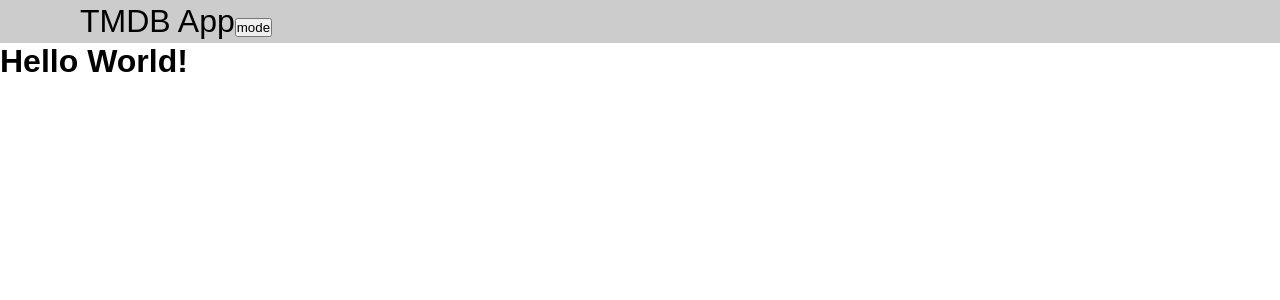
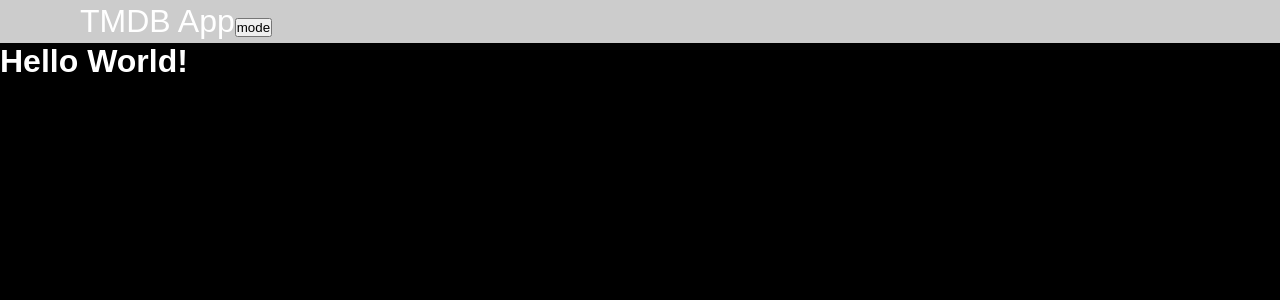
Before and after one commit to TurinoS/TMDB-app, a Next.js app: page / in a window 1280 px wide. Shown: the top 300 px of the page. Built offline with nearby package versions, Linux system fonts and the light colour scheme.

Commit message:
style: criando registry.tsx

```diff
--- /dev/null
+++ b/registry.tsx
@@ -0,0 +1,29 @@
+'use client'
+
+import React, { useState } from 'react'
+import { useServerInsertedHTML } from 'next/navigation'
+import { ServerStyleSheet, StyleSheetManager } from 'styled-components'
+
+export default function StyledComponentsRegistry({
+  children,
+}: {
+  children: React.ReactNode
+}) {
+  // Only create stylesheet once with lazy initial state
+  // x-ref: https://reactjs.org/docs/hooks-reference.html#lazy-initial-state
+  const [styledComponentsStyleSheet] = useState(() => new ServerStyleSheet())
+
+  useServerInsertedHTML(() => {
+    const styles = styledComponentsStyleSheet.getStyleElement()
+    styledComponentsStyleSheet.instance.clearTag()
+    return <>{styles}</>
+  })
+
+  if (typeof window !== 'undefined') return <>{children}</>
+
+  return (
+    <StyleSheetManager sheet={styledComponentsStyleSheet.instance}>
+      {children}
+    </StyleSheetManager>
+  )
+}
--- a/src/app/layout.tsx
+++ b/src/app/layout.tsx
@@ -1,8 +1,8 @@
 'use client'
 
 import CustomThemeProvider from '@/context/themeContext'
-import { GlobalStyle } from '@/styles/GlobalStyles'
 import { Inter } from 'next/font/google'
+import StyledComponentsRegistry from '../../registry'
 
 const inter = Inter({ subsets: ['latin'] })
 
@@ -19,8 +19,9 @@
   return (
     <html lang="en">
       <CustomThemeProvider>
-        <GlobalStyle />
-        <body className={inter.className}>{children}</body>
+        <StyledComponentsRegistry>
+          <body className={inter.className}>{children}</body>
+        </StyledComponentsRegistry>
       </CustomThemeProvider>
     </html>
   )
--- a/src/app/page.tsx
+++ b/src/app/page.tsx
@@ -1,12 +1,19 @@
 'use client'
 
 import Header from '@/components/Header'
+import { GlobalStyle } from '@/styles/GlobalStyles'
+import { styled } from 'styled-components'
+
+const StyledHome = styled.main`
+  color: ${props => props.theme.fontColor};
+`
 
 export default function Home() {
   return (
-      <main>
+      <StyledHome>
+        <GlobalStyle />
         <Header />
         <h1>Hello World!</h1>
-      </main>
+      </StyledHome>
   )
 }
--- a/src/context/themeContext.tsx
+++ b/src/context/themeContext.tsx
@@ -4,7 +4,7 @@
 import { lightTheme, darkTheme } from "@/styles/theme";
 
 export function useToggleTheme() {
-    const [theme, setTheme] = useState('light');
+    const [theme, setTheme] = useState('dark');
 
     const toggleTheme = () => {
         theme === 'light' ? setTheme('dark') : setTheme('light');
```
